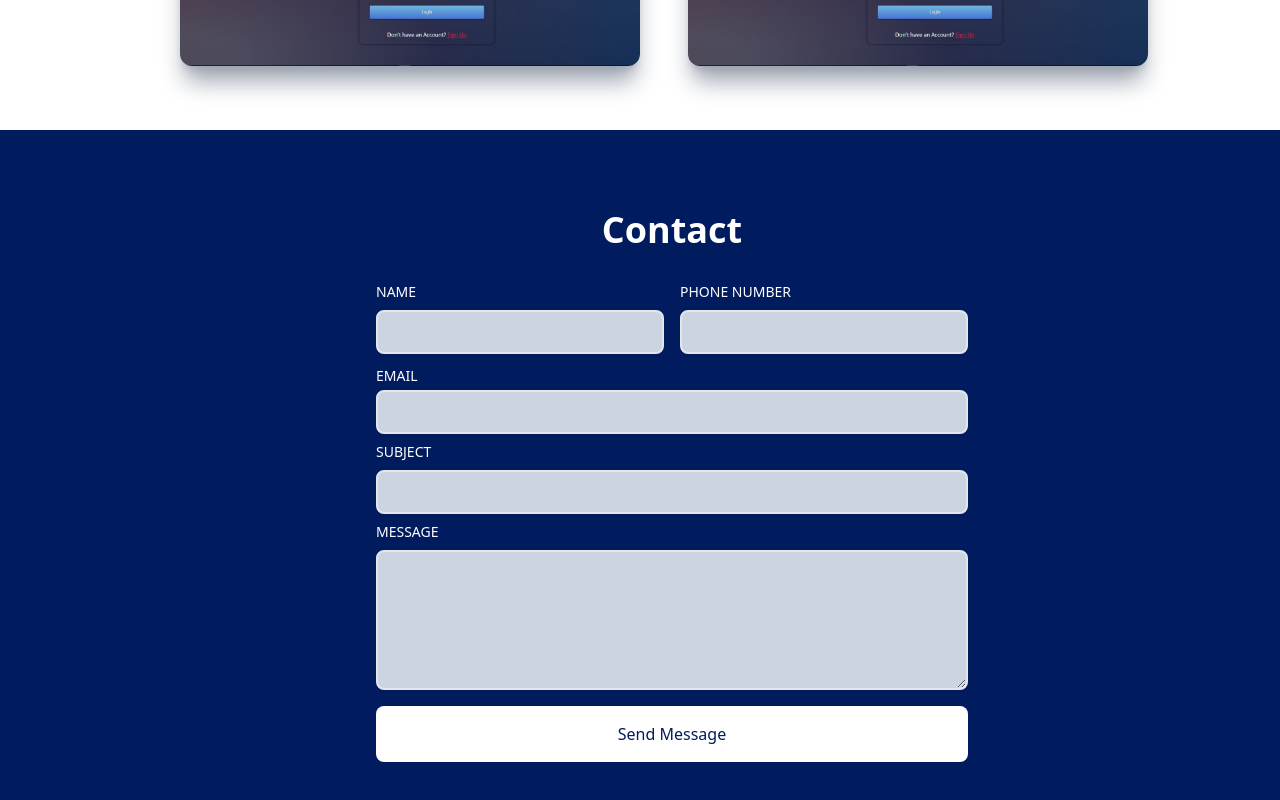
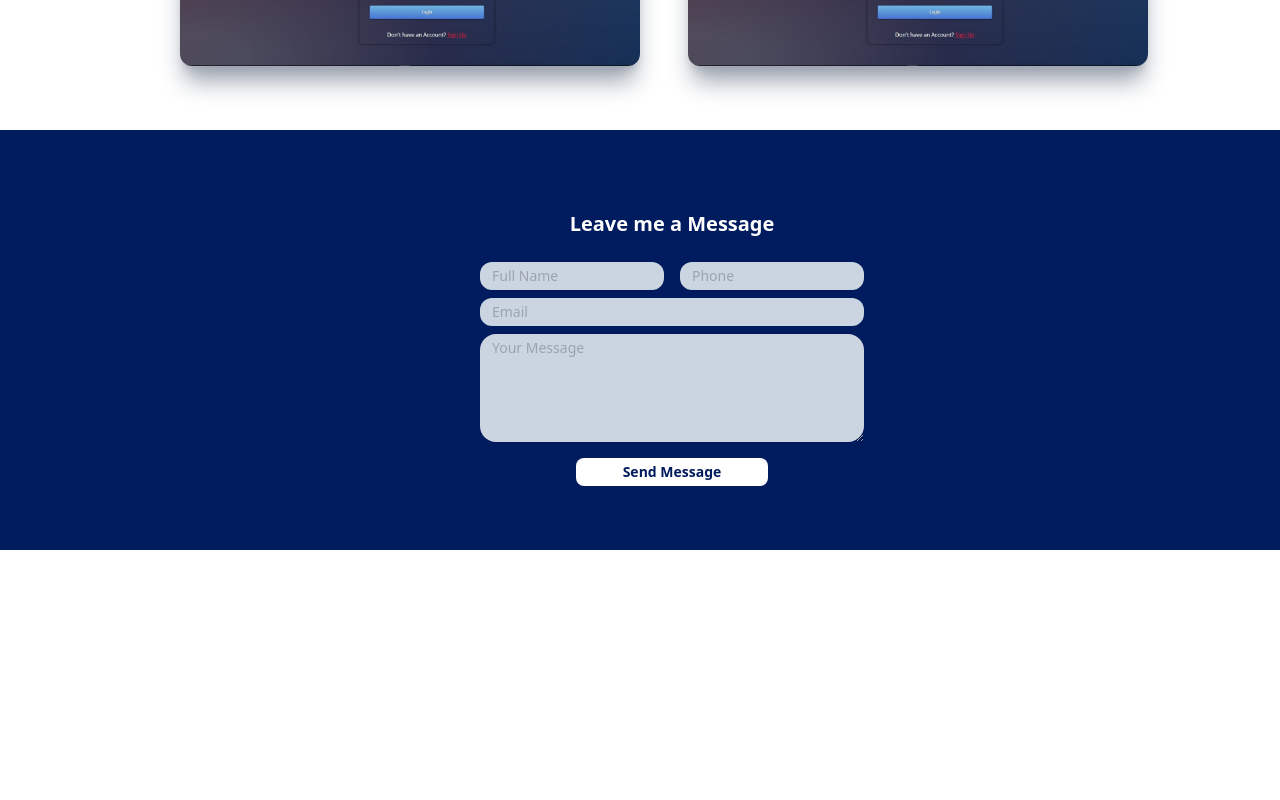
Before and after one commit to cozyCodr/deploy_portfolio, a React (Vite) app: page / in a window 1280 px wide. Shown: the part 1961-2761 px from the top of the page. After the commit the page ends 2511 px from the top, so only its background shows below. Built offline with nearby package versions, Linux system fonts and the light colour scheme.

Commit message:
fixed form padding

```diff
--- a/src/components/Contact.jsx
+++ b/src/components/Contact.jsx
@@ -3,60 +3,50 @@ import React from "react";
 const Contact = () => {
   return (
     <div id="contact" className="w-full m-auto md:pl-20 p-4 py-16 bg-[#001b5e]">
-      <h1 className="py-4 text-4xl font-bold text-center text-white">
-        Contact
+      <h1 className="py-4 text-xl font-bold text-center text-white">
+        Leave me a Message
       </h1>
       <form
         action="https://getform.io/f/a1dc59e8-b586-4997-9bb5-28c283330a9a"
         method="POST"
         encType="multipart/form-data"
-        className="flex flex-col items-center md:w-2/4 w-full rounded-md mx-auto"
+        className="flex flex-col items-center md:w-96 w-full rounded-md mx-auto"
       >
         <div className="grid md:grid-cols-2 gap-4 py-2 w-full">
           <div className="flex flex-col w-full">
-            <label className="uppercase text-white text-sm py-2">Name</label>
             <input
-              className="border-2 rounded-lg p-2 flex bg-slate-300"
+              className="rounded-xl pl-3 pt-1 pb-1 text-sm outline-none flex mx-2 md:mx-0 bg-slate-300"
               type="text"
               name="name"
+              placeholder="Full Name"
             />
           </div>
           <div className="flex flex-col">
-            <label className="uppercase text-white text-sm py-2">
-              Phone Number
-            </label>
             <input
-              className="border-2 rounded-lg p-2 flex bg-slate-300"
+              className="rounded-xl pl-3 pt-1 pb-1  text-sm outline-none flex mx-2 md:mx-0 bg-slate-300"
               type="text"
               name="phone"
+              placeholder="Phone"
             />
           </div>
         </div>
         <div className="flex flex-col w-full ">
-          <label className="uppercase text-white text-sm py-1">Email</label>
           <input
-            className="border-2 rounded-lg p-2 flex bg-slate-300"
+            className="rounded-xl pl-3 pt-1 pb-1  text-sm outline-none flex mx-2 md:mx-0 bg-slate-300"
             type="email"
             name="email"
+            placeholder="Email"
           />
         </div>
-        <div className="flex flex-col w-full ">
-          <label className="uppercase text-white text-sm py-2">Subject</label>
-          <input
-            className="border-2 rounded-lg p-2 flex bg-slate-300"
-            type="text"
-            name="subject"
-          />
-        </div>
-        <div className="flex flex-col w-full ">
-          <label className="uppercase text-white text-sm py-2">Message</label>
+        <div className="flex flex-col w-full mt-2">
           <textarea
-            className="border-2 rounded-lg p-2 flex bg-slate-300"
+            className="rounded-2xl pl-3 pt-1 pb-1 text-sm outline-none flex mx-2 md:mx-0 bg-slate-300"
             rows="5"
             name="message"
+            placeholder="Your Message"
           ></textarea>
         </div>
-        <button className="bg-white text-[#001b5e] rounded-lg mt-4 w-full p-4">
+        <button className="bg-white text-[#001b5e] font-semibold text-sm rounded-lg mt-4 w-2/4 p-1 ">
           Send Message
         </button>
       </form>
```
